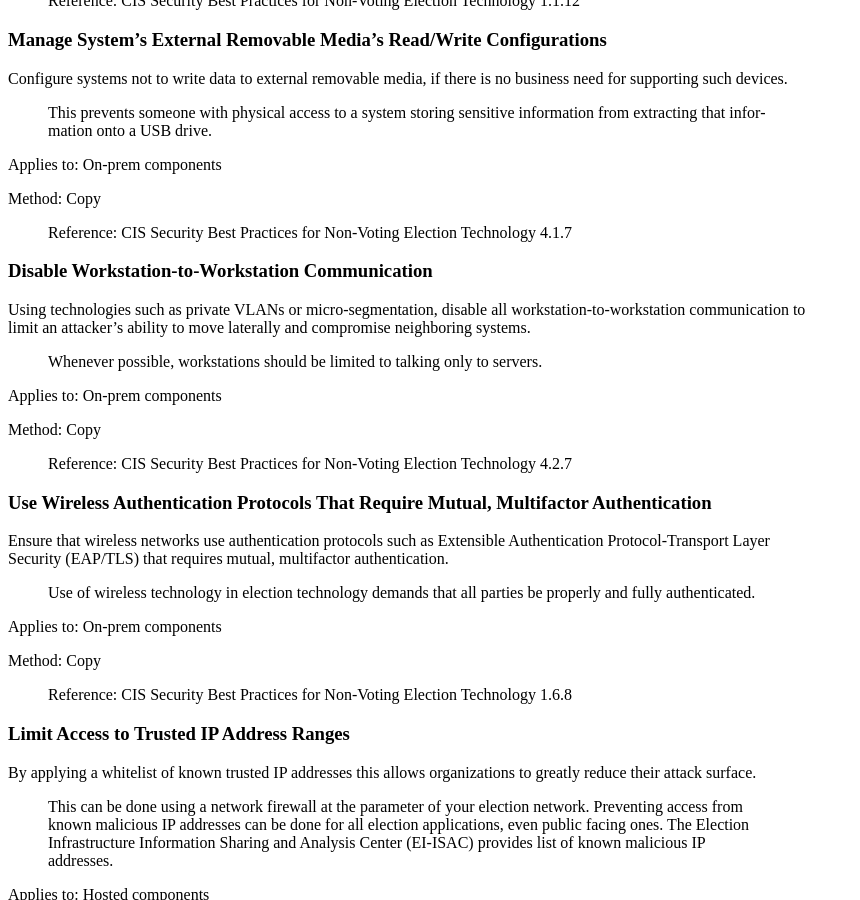
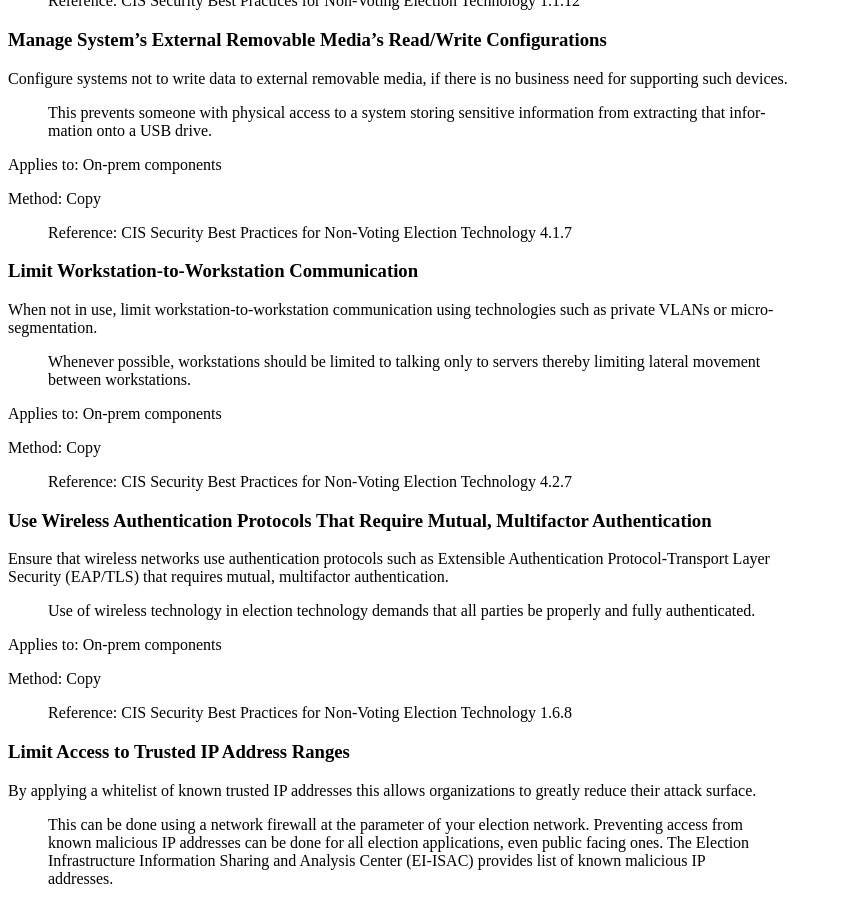
Before and after one commit to it-dept-cis/RABET-V-Pilot, a Sphinx documentation site: the page built from docs/source/Security_Services_Capability_Maturity_Index/Boundary_Protection_Requirements.md, in a window 1280 px wide and 900 px high, scrolled down 4696 px. Shown: the whole window, without its empty margins (0-860 px from the left). Built offline with Sphinx 7.4.7, drawn with Linux system fonts in a browser that asks for light colours; pages that are not in the unit, such as notebooks, are missing from menus.

Commit message:
updates based on feedback

```diff
--- a/docs/source/Security_Services_Capability_Maturity_Index/Boundary_Protection_Requirements.md
+++ b/docs/source/Security_Services_Capability_Maturity_Index/Boundary_Protection_Requirements.md
@@ -225,10 +225,10 @@ Method: Copy
 
 >Reference: CIS Security Best Practices for Non-Voting Election Technology 4.1.7
 
-### Disable Workstation-to-Workstation Communication
+### Limit Workstation-to-Workstation Communication
 
-Using technologies such as private VLANs or micro-segmentation, disable all workstation-to-workstation communication to limit an attacker's ability to move laterally and compromise neighboring systems.
->Whenever possible, workstations should be limited to talking only to servers.
+When not in use, limit workstation-to-workstation communication using technologies such as private VLANs or micro-segmentation.
+>Whenever possible, workstations should be limited to talking only to servers thereby limiting lateral movement between workstations.
 
 Applies to: On-prem components
 
```
Also changed, not shown: docs/source/Security_Services_Capability_Maturity_Index/Authentication_Requirements.md (+0 -7 lines), docs/source/Security_Services_Capability_Maturity_Index/Data_Confidentiality_Requirements.md (+12 -11 lines), docs/source/Security_Services_Capability_Maturity_Index/Data_Integrity_Requirements.md (+2 -2 lines), 1 other file.
